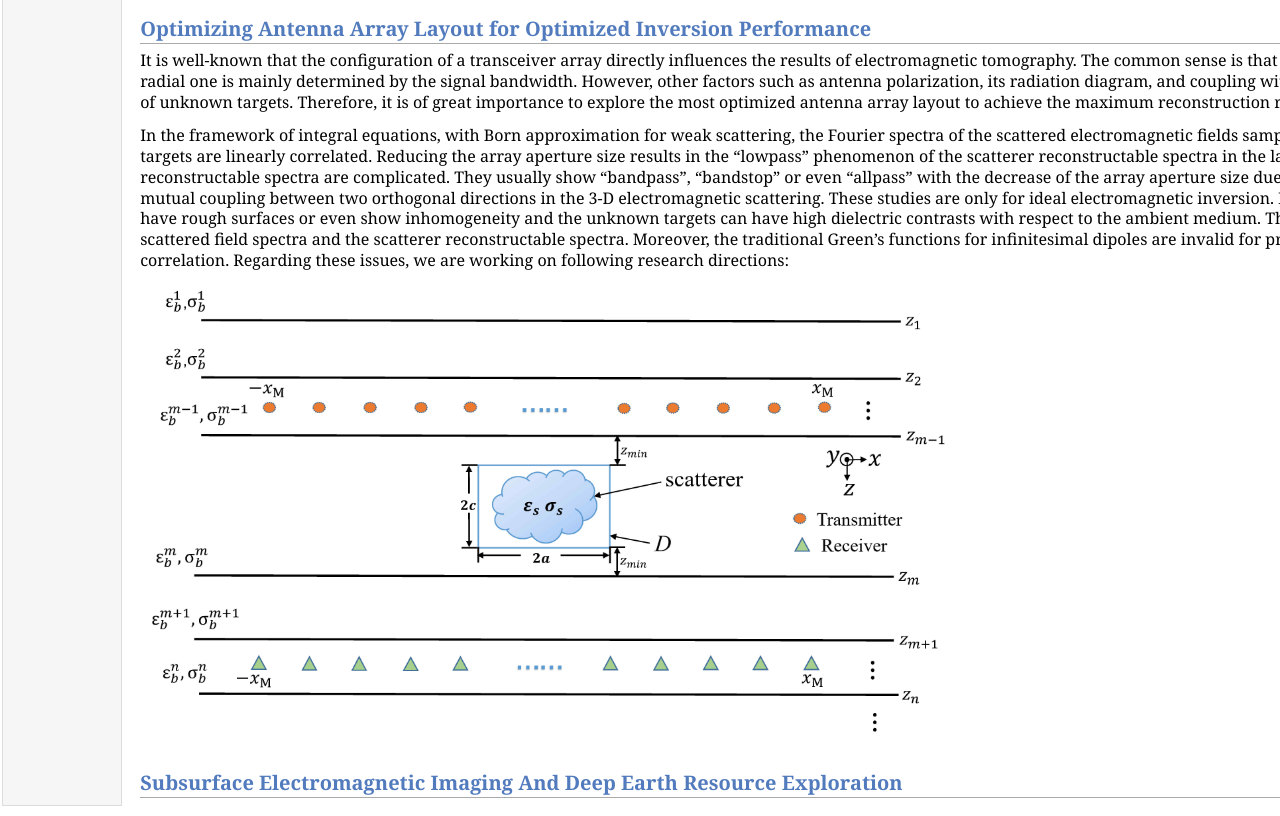
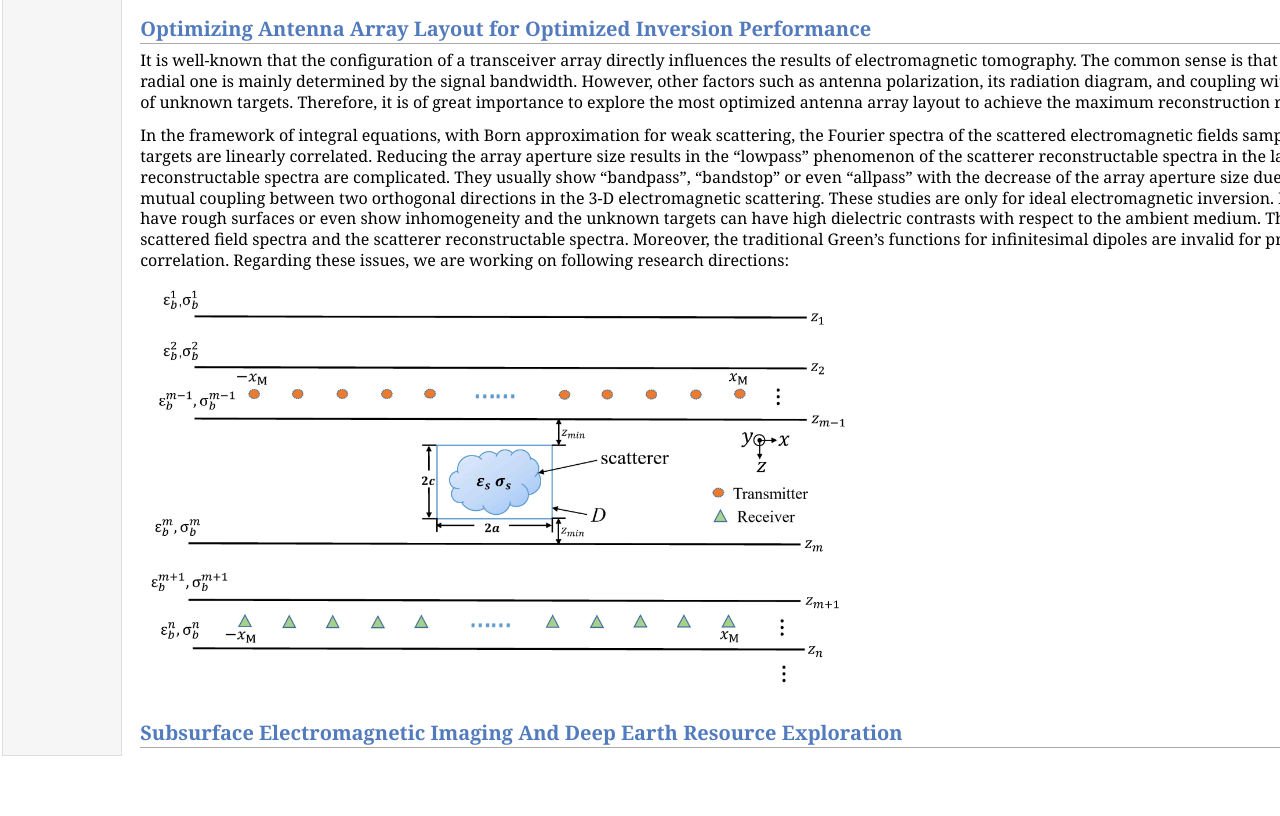
Before and after one commit to cemi-lab/cemi-lab.github.io, a plain HTML site: page research.html in a window 1280 px wide. Shown: the part 2089-2905 px from the top of the page. After the commit the page ends 2855 px from the top, so only its background shows below. Drawn offline with Linux system fonts and the light colour scheme.

Commit message:
Update research.html

```diff
--- a/research.html
+++ b/research.html
@@ -122,7 +122,7 @@
 <table border="3" style="border: none;">
 <tr style="border: none;">
 <td style="border: none;">
-<img class="status2-pic" src="images/research31.jpg" width="800px" height="450px">
+<img class="status2-pic" src="images/research31.jpg" width="700px" height="400px">
 </td>
 </tr>
 </table>
```
